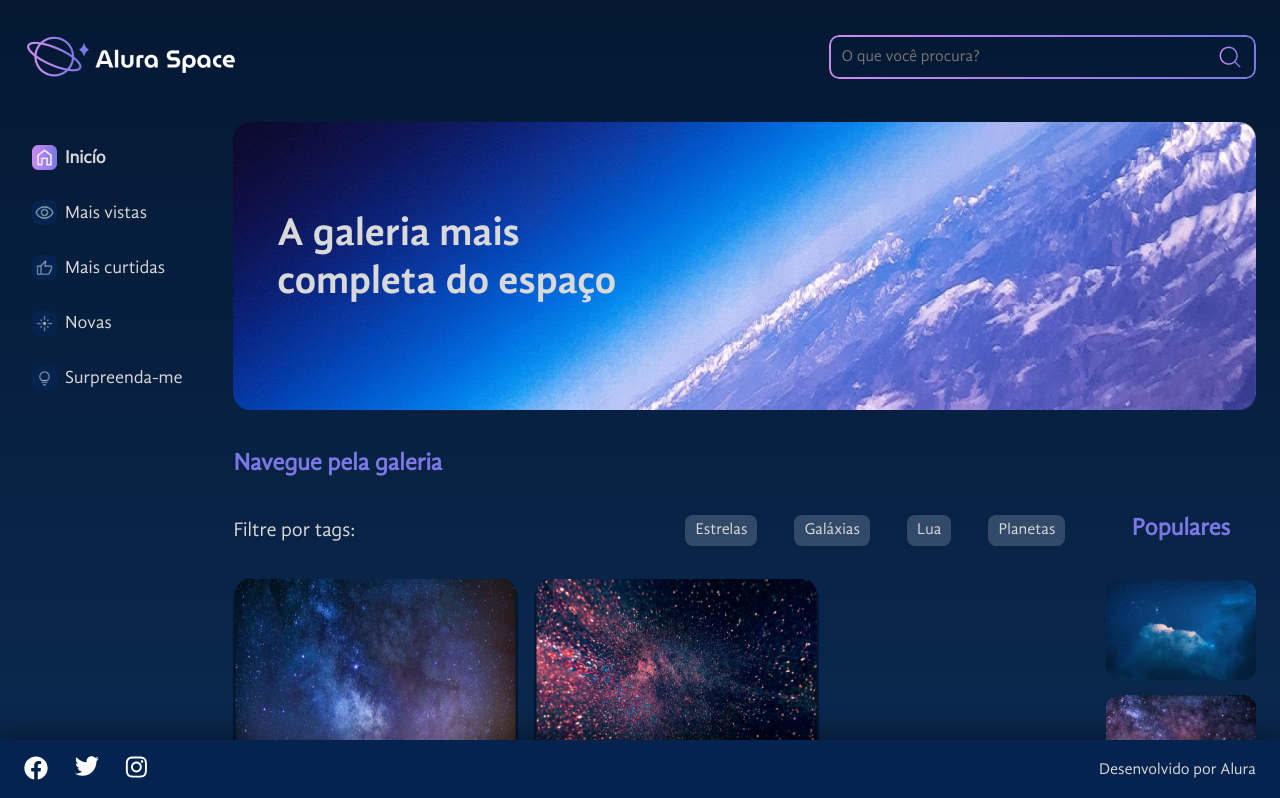
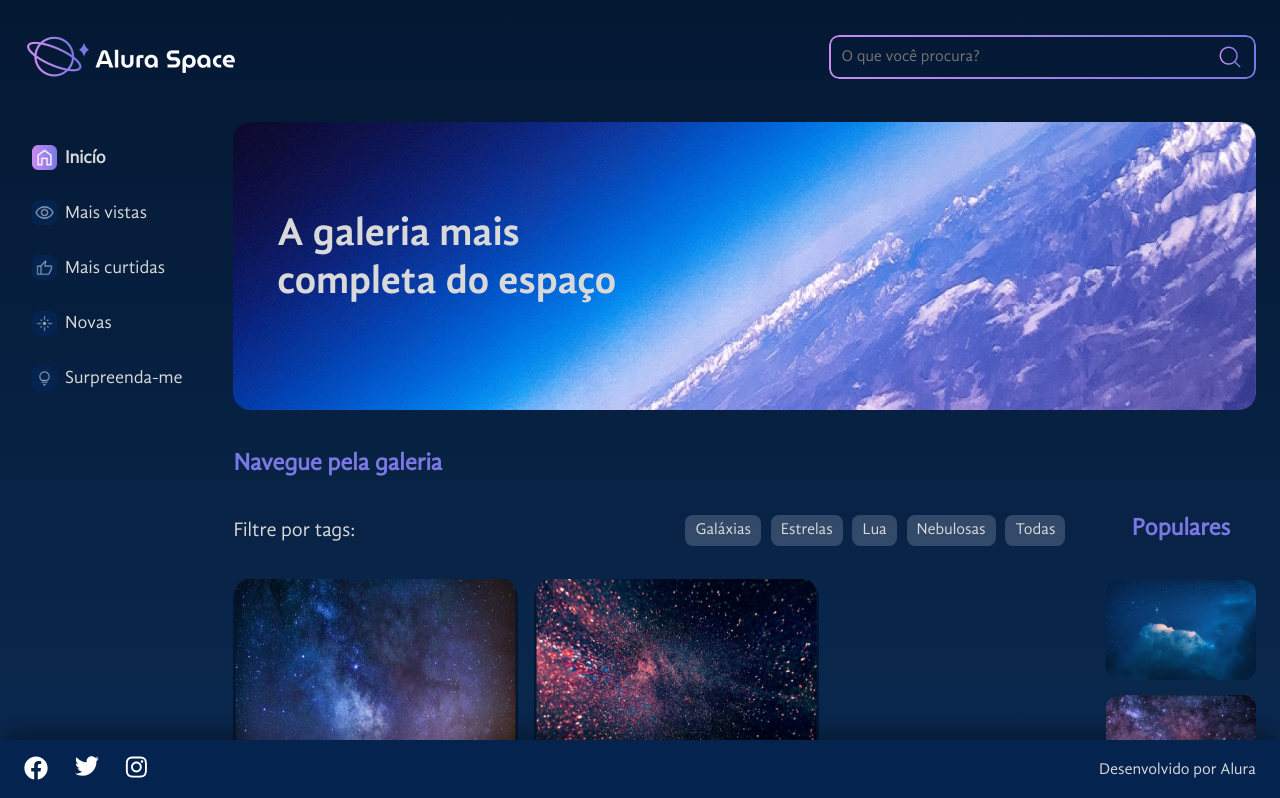
Before and after one commit to grbalmeida/curso-react-javascript-arquivos-estaticos-alura, a React (Create React App) app: page / in a window 1280 px wide. Shown: the top 798 px of the page. Built offline with nearby package versions, Linux system fonts and the light colour scheme.

Commit message:
Filtrando fotos

```diff
--- a/src/componentes/Galeria/index.jsx
+++ b/src/componentes/Galeria/index.jsx
@@ -1,14 +1,25 @@
+import { useState } from 'react';
 import styles from './Galeria.module.scss';
 import Tags from '../Tags';
 import Cards from './Cards';
 import fotos from './fotos.json';
 
 export default function Galeria() {
+
+    const [itens, setItens] = useState(fotos);
+    const tags = [...new Set(fotos.map((valor) => valor.tag))];
+
+    const filtraFotos = (tag) => {
+        const novasFotos = fotos.filter(foto => foto.tag === tag);
+
+        setItens(novasFotos);
+    }
+
     return (
         <section className={styles.galeria}>
             <h2>Navegue pela galeria</h2>
-            <Tags />
-            <Cards itens={fotos} styles={styles} />
+            <Tags tags={tags} filtraFotos={filtraFotos} setItens={setItens} />
+            <Cards itens={itens} styles={styles} />
         </section>
     );
 }
--- a/src/componentes/Tags/index.jsx
+++ b/src/componentes/Tags/index.jsx
@@ -1,14 +1,16 @@
 import styles from './Tags.module.scss';
+import fotos from '../Galeria/fotos.json';
 
-export default function Tags() {
+export default function Tags({ tags, filtraFotos, setItens }) {
     return (
         <div className={styles.tags}>
             <p>Filtre por tags:</p>
             <ul className={styles.tags__lista}>
-                <li>Estrelas</li>
-                <li>Galáxias</li>
-                <li>Lua</li>
-                <li>Planetas</li>
+                {tags.map((tag) => (
+                    <li key={tag} onClick={() => filtraFotos(tag)}>{tag}</li>
+                ))}
+
+                <li onClick={() => setItens(fotos)}>Todas</li>
             </ul>
         </div>
     );
```
